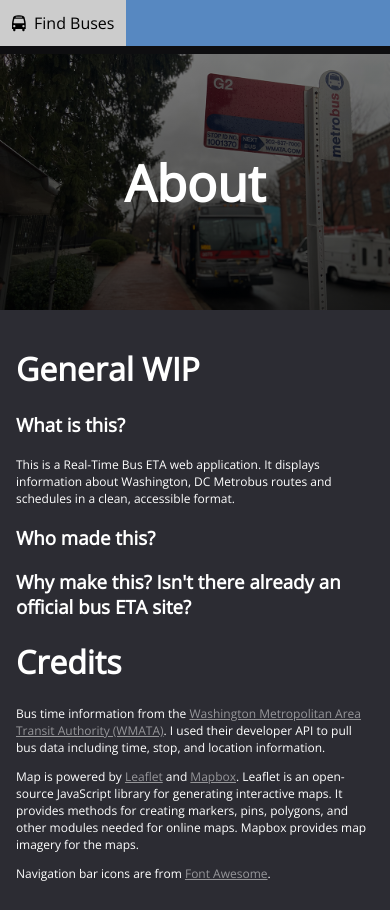
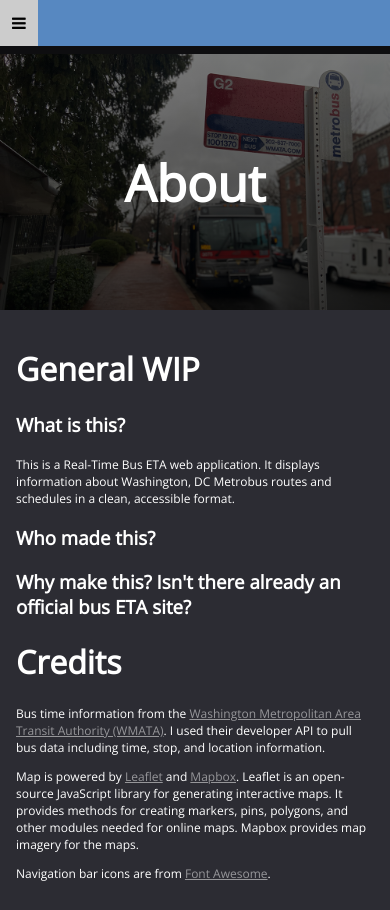
Before and after one commit to henrysteve45/liteETA, a plain HTML site: page about.html in a window 390 px wide. Drawn offline with nearby package versions, Linux system fonts and the light colour scheme.

Commit message:
about page update

```diff
--- a/about.html
+++ b/about.html
@@ -2,19 +2,17 @@
 <html lang="en">
     <head>
         <meta charset="utf-8">
-        <link rel="stylesheet" href="https://unpkg.com/leaflet@1.7.1/dist/leaflet.css"
-   integrity="sha512-xodZBNTC5n17Xt2atTPuE1HxjVMSvLVW9ocqUKLsCC5CXdbqCmblAshOMAS6/keqq/sMZMZ19scR4PsZChSR7A=="
-   crossorigin=""/>
-        <script src="https://unpkg.com/leaflet@1.7.1/dist/leaflet.js"
-   integrity="sha512-XQoYMqMTK8LvdxXYG3nZ448hOEQiglfqkJs1NOQV44cWnUrBc8PkAOcXy20w0vlaXaVUearIOBhiXZ5V3ynxwA=="
-   crossorigin=""></script>
+        <meta name="viewport" content="width=device-width, initial-scale=1.0">
         <link rel="stylesheet" href="style.css">
         <script src="https://ajax.googleapis.com/ajax/libs/jquery/3.5.1/jquery.min.js"></script>
         <link href="https://fonts.googleapis.com/css2?family=Open+Sans&display=swap" rel="stylesheet">
         <link rel="stylesheet" href="https://cdnjs.cloudflare.com/ajax/libs/font-awesome/4.7.0/css/font-awesome.min.css">
-        <title>Dashboard | LiteETA</title>
+        <title>About | LiteETA</title>
         <link rel="icon" type="image/png" href="logo.png">
         <style>
+            html {
+                overflow: visible;
+            }
             .about-image {
           background-image: linear-gradient(rgba(0, 0, 0, 0.5), rgba(0, 0, 0, 0.75)), url("aboutbg.png");
           height: 256px;
@@ -33,10 +31,22 @@
           color: white;
         }
         </style>
+        <script>
+        //responsive hamburger toggle
+        function hamToggle() {
+            var x = document.getElementById("myTopnav");
+            if (x.className === "topnav") {
+            x.className += " responsive";
+            } else {
+            x.className = "topnav";
+            }
+        }
+        </script>
     </head>
     <body>
         <div id="wrapper">
-        <nav>
+        <nav class="topnav" id="myTopnav">
+            <a href="javascript:void(0);" class="hamburger" onclick="hamToggle()"><i class="fa fa-bars"></i></a>
             <a href="index.html"><i class="fa fa-bus" aria-hidden="true"></i>&nbsp; Find Buses</a>
             <a href="https://www.wmata.com/schedules/maps/upload/0_WMA_MAG_DC_21x34_200525.pdf" target="_blank" rel="noopener noreferrer"><i class="fa fa-map" aria-hidden="true"></i>&nbsp;System Map</a>
             <a class="active" href="about.html"><i class="fa fa-info-circle" aria-hidden="true"></i>&nbsp;About</a>
--- a/style.css
+++ b/style.css
@@ -184,6 +184,8 @@ a.hamburger {
 @media screen and (max-width: 1024px) {
     body {
         width: 100%;
+        overflow-x: hidden;
+        max-width: 100vw;
     }
 }
 @media screen and (max-width: 728px) {
@@ -203,9 +205,6 @@ a.hamburger {
     a.stop {
         font-size: 16px;
     }
-}
-
-@media screen and (max-width: 728px) {
     nav.responsive {position: relative;}
     nav.responsive .icon {
     position: absolute;
```
Lines whose indentation alone changed are shown as unchanged.
